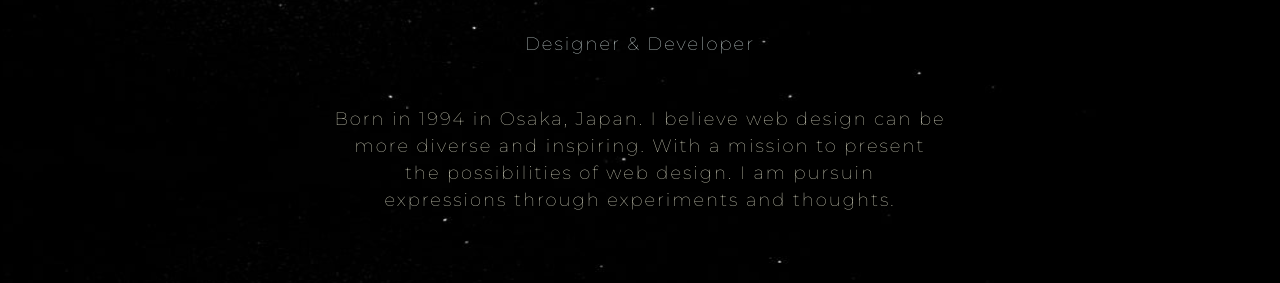
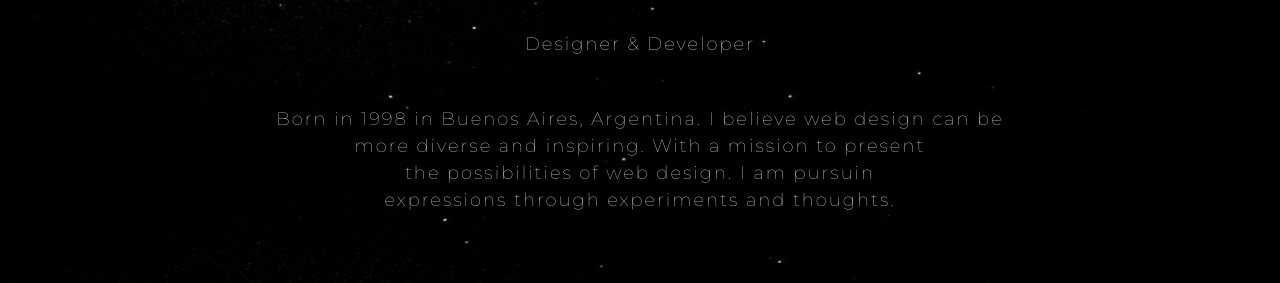
Before and after one commit to Sofia0101/portfolio1, a React (Create React App) app in the folder p5aholic.me/: page / in a window 1280 px wide. Shown: the part 369-652 px from the top of the page. Built offline with nearby package versions, Linux system fonts and the light colour scheme; a web font is replaced by a local one.

Commit message:
modifico la descripcion-bio

```diff
--- a/p5aholic.me/src/components/aboutme.jsx
+++ b/p5aholic.me/src/components/aboutme.jsx
@@ -3,7 +3,7 @@ function Aboutme() {
     <section className="page" data-page="home">
       <div className="page_content home">
         <p className="home_aboutme">
-          Born in 1994 in Osaka, Japan.
+          Born in 1998 in Buenos Aires, Argentina.
           I believe
           web design
           can be <br /> more
```
Also changed, not shown: 1 other file (tests, documents, lock files or other folders).
